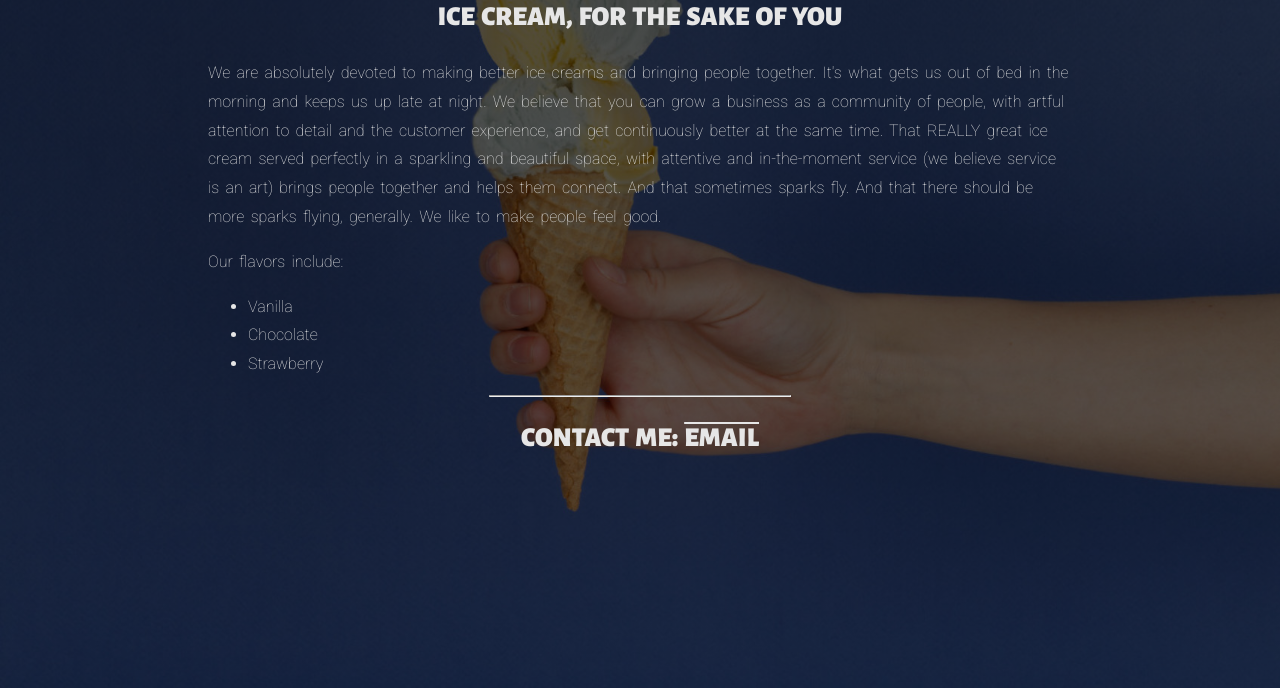
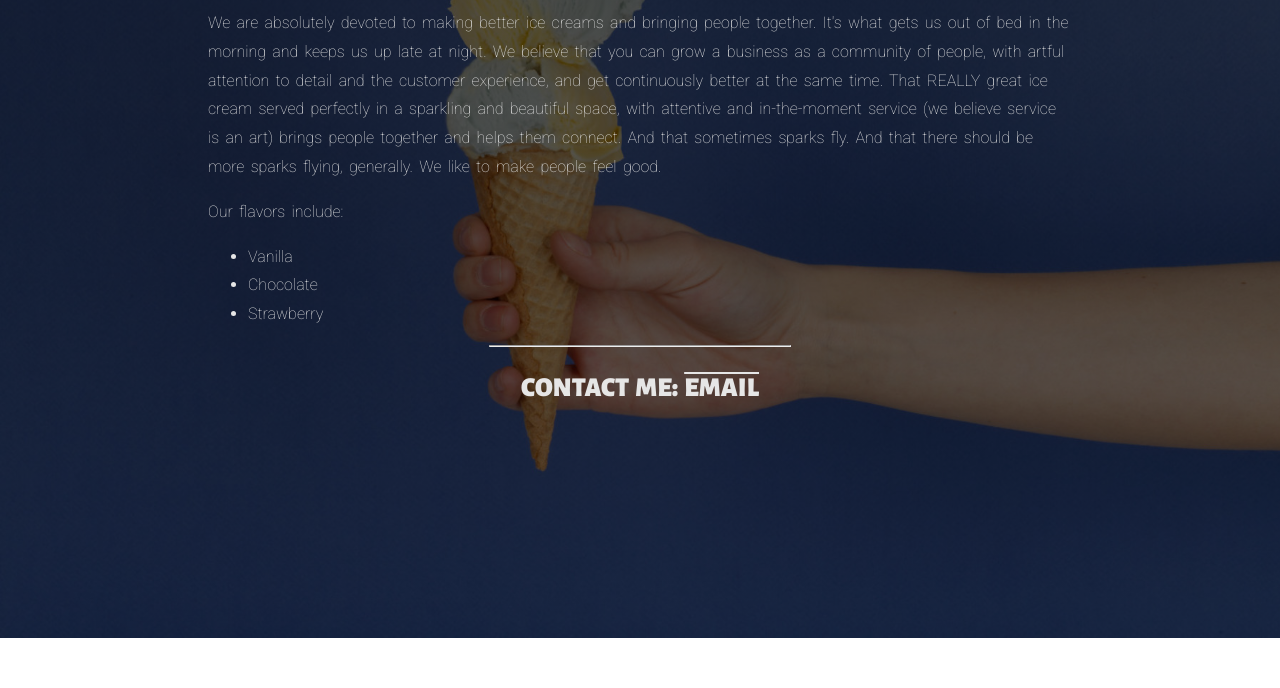
Before and after one commit to elegris2/elegris2.github.io, a plain HTML site: page unit_4/index.html in a window 1280 px wide. Shown: the part 218-906 px from the top of the page. After the commit the page ends 856 px from the top, so only its background shows below. Drawn offline with Linux system fonts and the light colour scheme; a web font is replaced by a local one.

Commit message:
reduction2

```diff
--- a/unit_4/css/main.css
+++ b/unit_4/css/main.css
@@ -8,7 +8,7 @@ body {
 	font-family: Roboto, Helvetica;
 	line-height: 1.8em;
 	word-spacing: 0.15em;
-	padding: 120px 200px 200px 200px;
+	padding: 70px 200px 200px 200px;
 }
 
 p, li, #contact {
```
